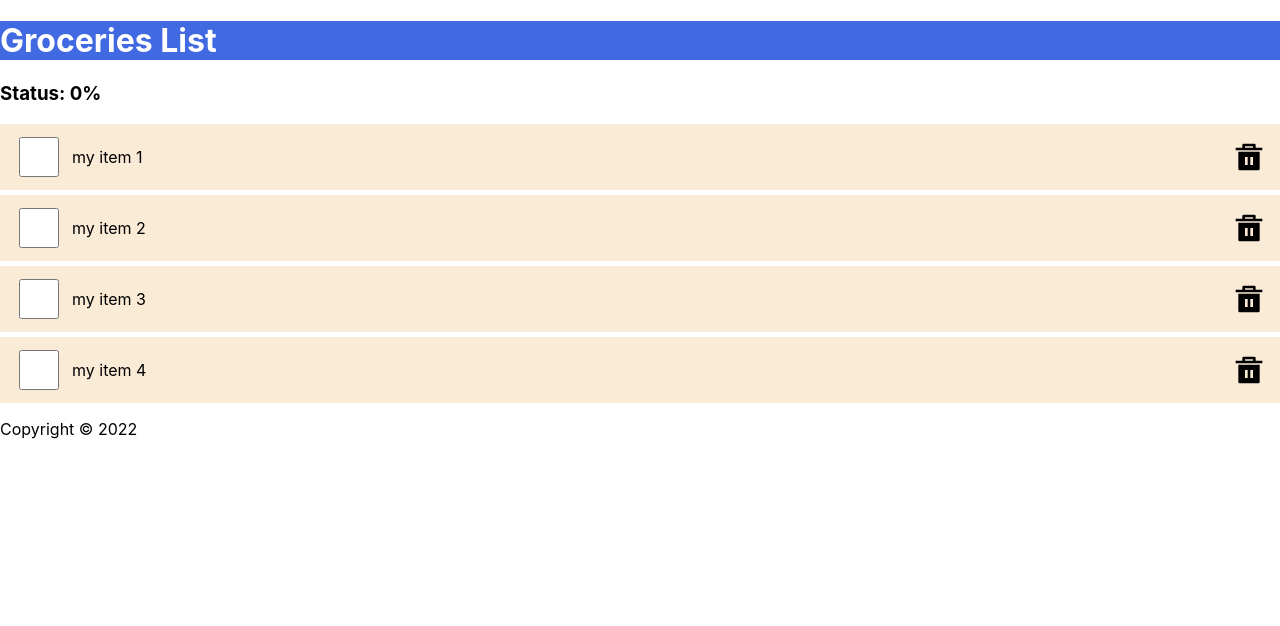
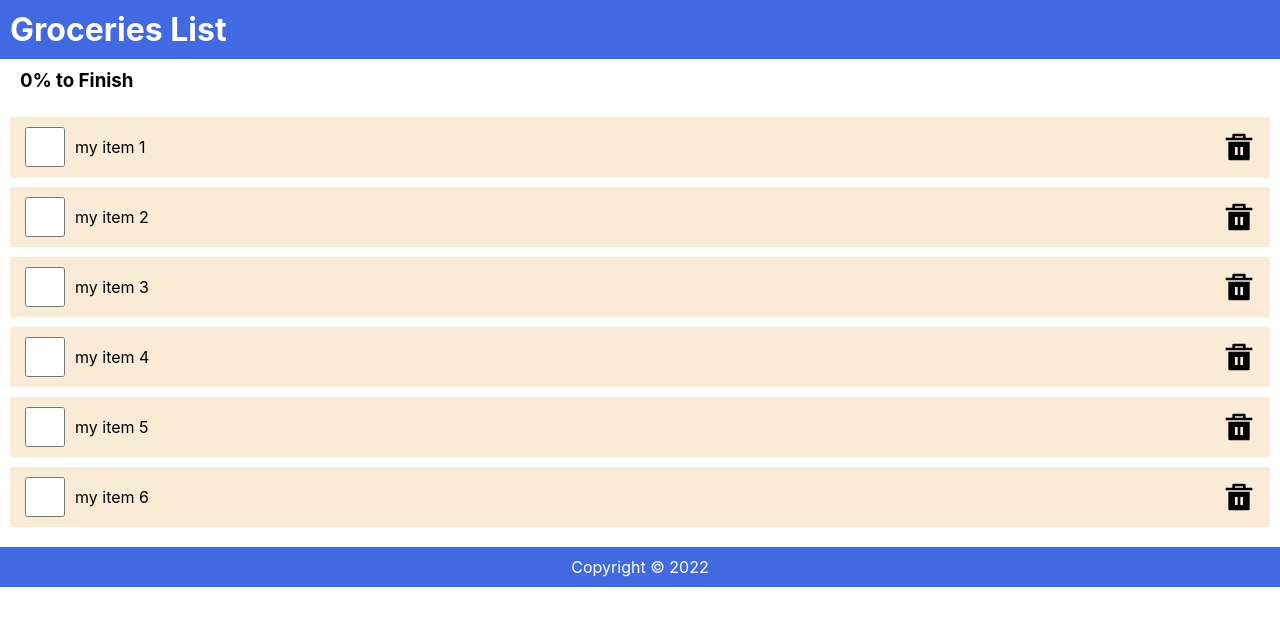
Before and after one commit to TheMordhon1/reactjs-shopping-list-app, a React (Create React App) app: page / in a window 1280 px wide. Shown: the top 626 px of the page. Built offline with nearby package versions, Linux system fonts and the light colour scheme.

Commit message:
refactoring

```diff
--- a/src/App.js
+++ b/src/App.js
@@ -25,6 +25,16 @@ function App() {
 			id: 4,
 			isChecked: false,
 			item: "my item 4"
+		},
+		{
+			id: 5,
+			isChecked: false,
+			item: "my item 5"
+		},
+		{
+			id: 6,
+			isChecked: false,
+			item: "my item 6"
 		},
 	])
 
--- a/src/Content.js
+++ b/src/Content.js
@@ -1,5 +1,6 @@
 import React from 'react'
 import LineItems from './LineItems'
+import ProgressComp from './ProgressComp'
 
 
 const Content = ({ items, progress, setProgress, handleOnCheck, handleOnDelete }) => {
@@ -7,13 +8,17 @@ const Content = ({ items, progress, setProgress, handleOnCheck, handleOnDelete }
 	return (
 		<main>
 			{items.length > 0 ?
+				<div style={{ margin: '10px' }}>
+					<ProgressComp items={items} progress={progress} />
 					<LineItems
 						items={items}
 						progress={progress}
 						setProgress={setProgress}
 						handleOnCheck={handleOnCheck}
 						handleOnDelete={handleOnDelete}
-				/> : <p>Item is empty</p>
+					/>
+				</div>
+				: <p>Item is empty</p>
 			}
 		</main>
 	)
--- a/src/Header.js
+++ b/src/Header.js
@@ -4,6 +4,8 @@ const Header = () => {
 	const headerStyle = {
 		backgroundColor: 'royalblue',
 		color: '#fff',
+		marginBottom: '10px',
+		padding: '10px'
 	}
 	return (
 		<header style={headerStyle}>
--- a/src/LineItems.js
+++ b/src/LineItems.js
@@ -3,8 +3,8 @@ import ListItem from './ListItem'
 
 const LineItems = ({ progress, items, handleOnCheck, handleOnDelete, setProgress }) => {
 	return (
-		<>
-			<h3>Status: {(progress / items.length * 100).toFixed(0)}%</h3>
+
+		<ul>
 			{items.map(item => {
 				return (
 					<ListItem
@@ -16,7 +16,9 @@ const LineItems = ({ progress, items, handleOnCheck, handleOnDelete, setProgress
 						setProgress={setProgress}
 					/>
 				)
-			})}</>
+			})}
+		</ul>
+
 	)
 }
 
--- a/src/ListItem.js
+++ b/src/ListItem.js
@@ -3,8 +3,7 @@ import { RiDeleteBin5Fill } from 'react-icons/ri'
 
 const ListItem = ({ item, handleOnCheck, handleOnDelete, setProgress, progress }) => {
 	return (
-		<div
-			key={item.id}
+		<li
 			className="list">
 			<div className="left">
 				<input
@@ -44,7 +43,7 @@ const ListItem = ({ item, handleOnCheck, handleOnDelete, setProgress, progress }
 					}
 				}}
 			/>
-		</div>
+		</li>
 	)
 }
 
--- /dev/null
+++ b/src/ProgressComp.js
@@ -0,0 +1,29 @@
+import React from 'react'
+
+const ProgressComp = ({ progress, items }) => {
+	const countProgress = parseInt((progress / items.length * 100).toFixed(0));
+
+	const border = {
+		backgroundColor:
+			countProgress === 100 ? 'green' :
+				countProgress >= 75 ? 'royalblue' :
+					countProgress >= 50 ? 'yellow' :
+						countProgress < 50 && 'red',
+		height: '5px',
+		width: `${countProgress}%`,
+		maxWidth: '100%',
+	}
+	return (
+		<>
+			<h3 style={{ margin: '10px' }}>
+				{countProgress === 100
+					? <>Ready to Packed</>
+					: <>{countProgress}% to Finish</>
+				}
+			</h3>
+			<div style={border} />
+		</>
+	)
+}
+
+export default ProgressComp
--- a/src/index.css
+++ b/src/index.css
@@ -1,3 +1,8 @@
+* {
+  margin: 0;
+  padding: 0;
+  box-sizing: border-box;
+}
 body {
   margin: 0;
   font-family: -apple-system, BlinkMacSystemFont, "Segoe UI", "Roboto", "Oxygen",
@@ -18,7 +23,8 @@ code {
   align-items: center;
   padding: 10px 15px;
   background-color: antiquewhite;
-  margin-bottom: 5px;
+  margin: 10px 0 5px;
+  list-style: none;
 }
 
 .list div {
@@ -43,3 +49,11 @@ code {
 .list svg:hover {
   color: red;
 }
+
+footer {
+  text-align: center;
+  background-color: royalblue;
+  color: white;
+  padding: 10px;
+  margin-top: 20px;
+}
```
Lines whose indentation alone changed are shown as unchanged.
